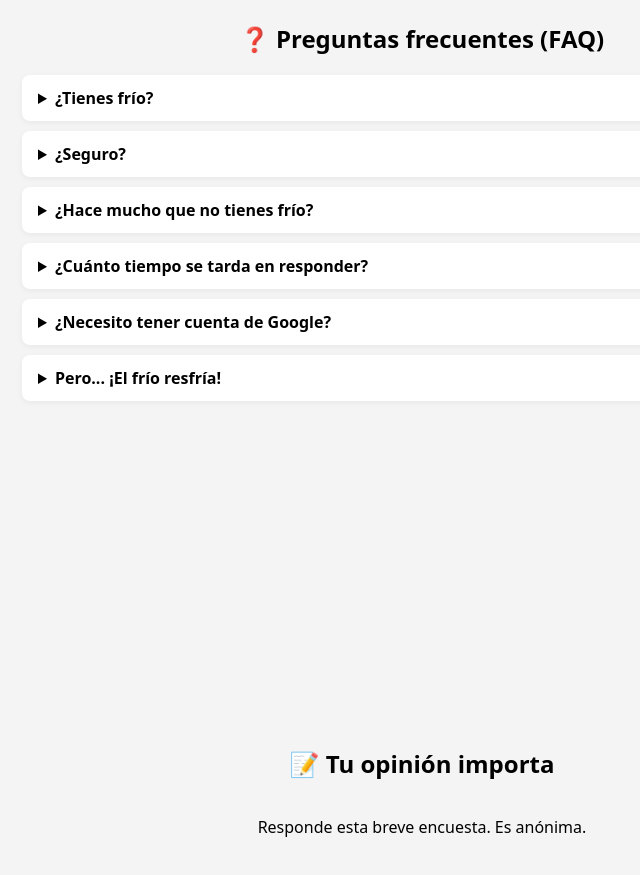
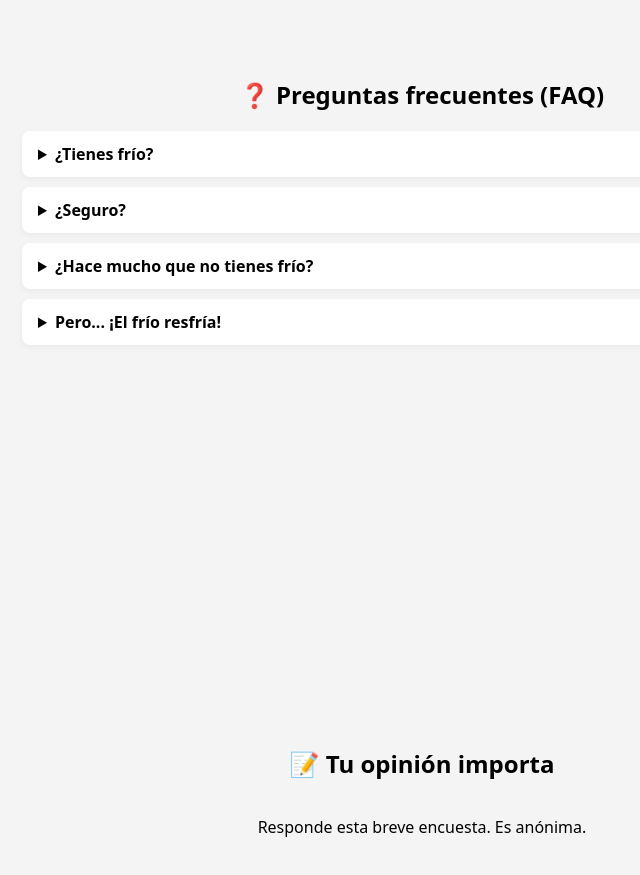
Before and after one commit to mar-ia-csv/notengofrio, a plain HTML site: page index.html in a window 1280 px wide. Shown: the part 1173-2048 px from the top of the page, without its empty margins (218-858 px from the left). Drawn offline with Linux system fonts and the light colour scheme; grey boxes are pictures that could not be loaded.

Commit message:
Update index.html

```diff
--- a/index.html
+++ b/index.html
@@ -139,16 +139,6 @@ body.bg-on::before {
     </details>
 
     <details>
-      <summary>¿Cuánto tiempo se tarda en responder?</summary>
-      <p>Menos de un minuto. Son solo unas pocas preguntas.</p>
-    </details>
-
-    <details>
-      <summary>¿Necesito tener cuenta de Google?</summary>
-      <p>No. Puedes responder sin iniciar sesión.</p>
-    </details>
-
-    <details>
       <summary>Pero... ¡El frío resfría!</summary>
       <a> No. Sé un ciudadano informado gracias a </a> <a href="https://riberasalud.com/blog-de-salud/desmontando-el-mito-el-frio-realmente-nos-enferma-consejos-para-un-invierno-saludable/" target="_blank">este link.</a>
     </details>
```
